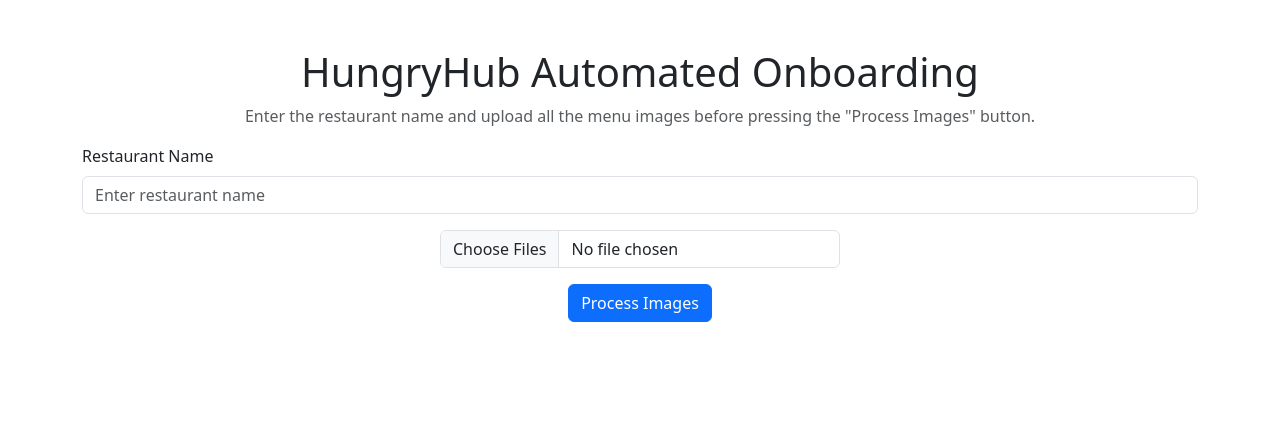
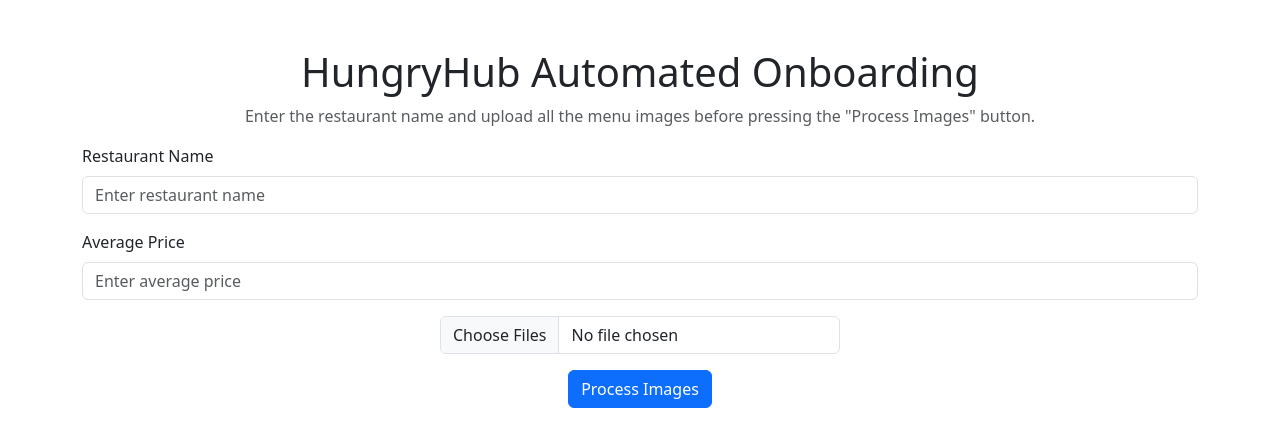
Before and after one commit to chesterwkf/hungryhub_automation, a React (Create React App) app in the folder frontend/: page / in a window 1280 px wide. Shown: the top 446 px of the page. Built offline with nearby package versions, Linux system fonts and the light colour scheme.

Commit message:
added average price input

```diff
--- a/frontend/src/App.js
+++ b/frontend/src/App.js
@@ -8,6 +8,8 @@
   const [isProcessing, setIsProcessing] = useState(false);
   const [isSuccess, setIsSuccess] = useState(false);
   const [excelReady, setExcelReady] = useState(false);
+  const [averagePrice, setAveragePrice] = useState("");
+
 
   const handleFileChange = (event) => {
     const files = Array.from(event.target.files);
@@ -22,6 +24,10 @@
   const handleUploadAndProcess = async () => {
     if (!restaurantName.trim()) {
       alert("Please enter the restaurant name!");
+      return;
+    }
+    if (!averagePrice.trim()) {
+      alert("Please enter the average price!");
       return;
     }
     if (selectedFiles.length === 0) {
@@ -86,7 +92,7 @@
         try {
           const errorData = await response.json();
           errorMsg = errorData.error || errorMsg;
-        } catch {}
+        } catch { }
         throw new Error(errorMsg);
       }
       const blob = await response.blob();
@@ -135,6 +141,19 @@
           value={restaurantName}
           disabled={isProcessing || excelReady}
           onChange={(e) => setRestaurantName(e.target.value)}
+        />
+      </Form.Group>
+
+      <Form.Group className="mb-3" controlId="averagePrice">
+        <Form.Label>Average Price</Form.Label>
+        <Form.Control
+          type="number"
+          min="0"
+          step="0.01"
+          placeholder="Enter average price"
+          value={averagePrice}
+          disabled={isProcessing || excelReady}
+          onChange={(e) => setAveragePrice(e.target.value)}
         />
       </Form.Group>
 
```
